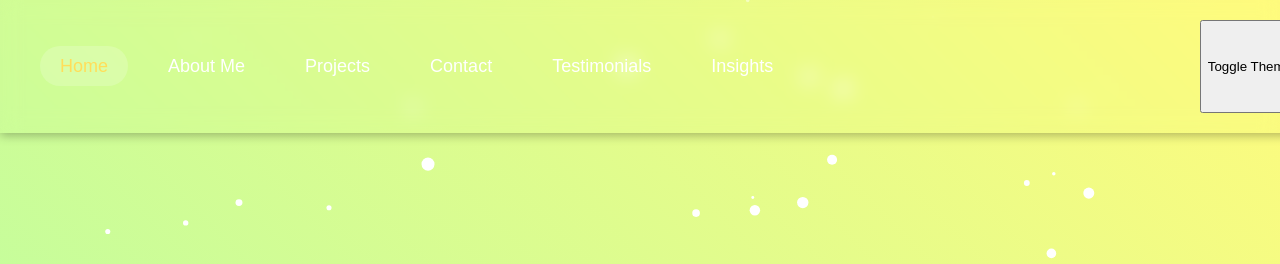
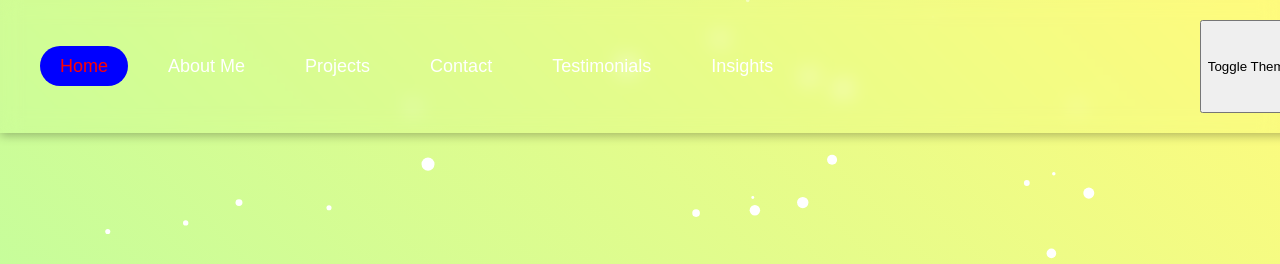
Before and after one commit to AlexZhav/-------, a plain HTML site: page index.html in a window 1280 px wide. In both pictures the pointer is over the link "Home". Shown: the top 264 px of the page. Drawn offline with Linux system fonts and the light colour scheme.

Commit message:
Update style.css

```diff
--- a/style.css
+++ b/style.css
@@ -241,8 +241,8 @@ header {
 }
 
 #nav-menu a:hover {
-    background: #ffffff30;
-    color: #ffde59;
+    background: blue;
+    color: red;
     transform: translateY(-5px);
 }
 
```
